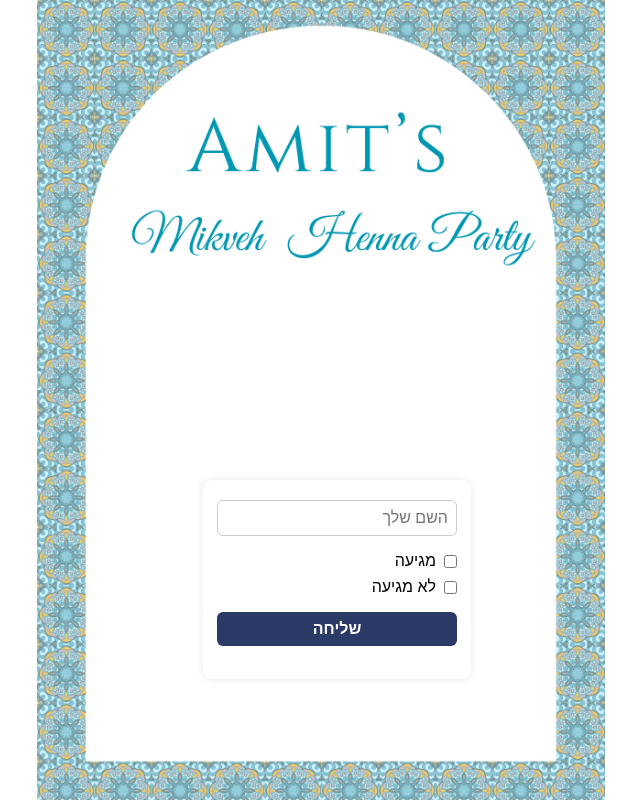
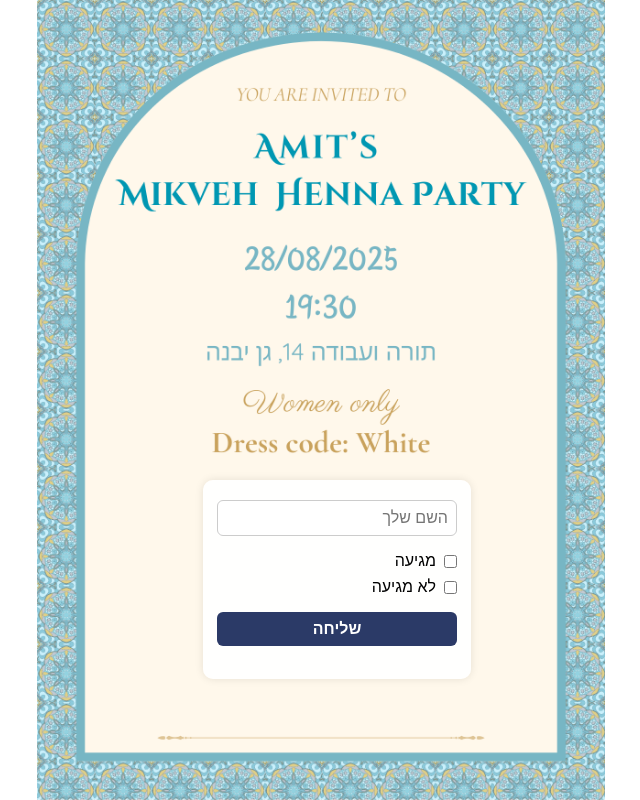
Before and after one commit to amittkatz/hennarsvp, a plain HTML site: page index.html in a window 1280 px wide. Shown: the top 800 px of the page, without its empty margins (319-959 px from the left). Drawn offline with Linux system fonts and the light colour scheme.

Commit message:
Update index.html

```diff
--- a/index.html
+++ b/index.html
@@ -14,7 +14,7 @@
       direction: ltr;
       font-family: 'Arial', sans-serif;
       text-align: center;
-      background: url('back.png') no-repeat center center;
+      background: url('henna.png') no-repeat center center;
       background-size: contain;
       background-color: #ffffff;
     }
```
